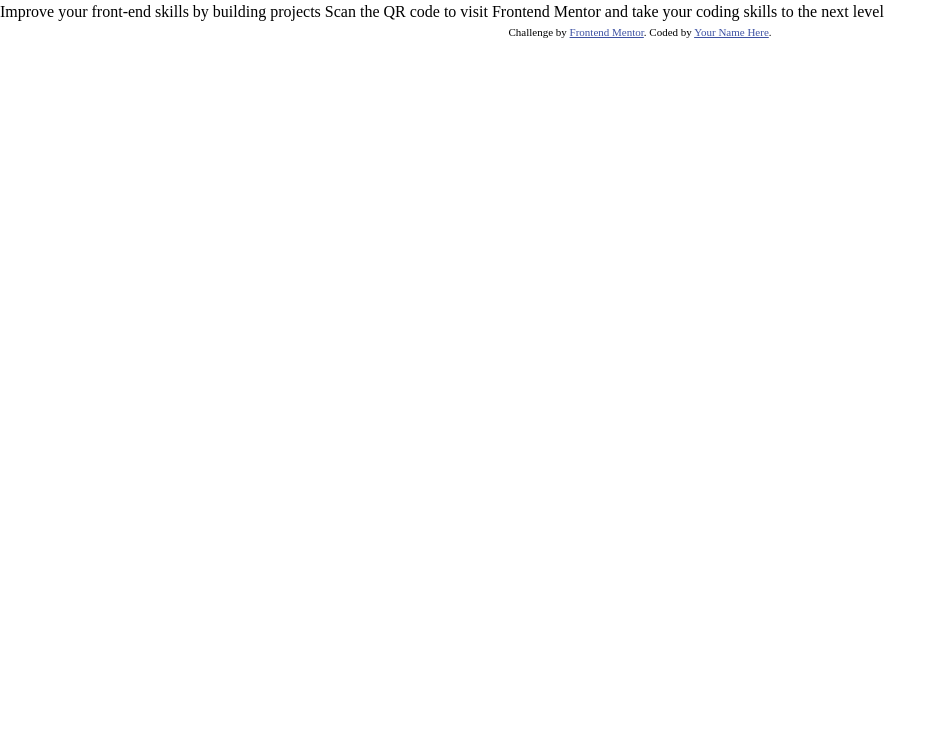
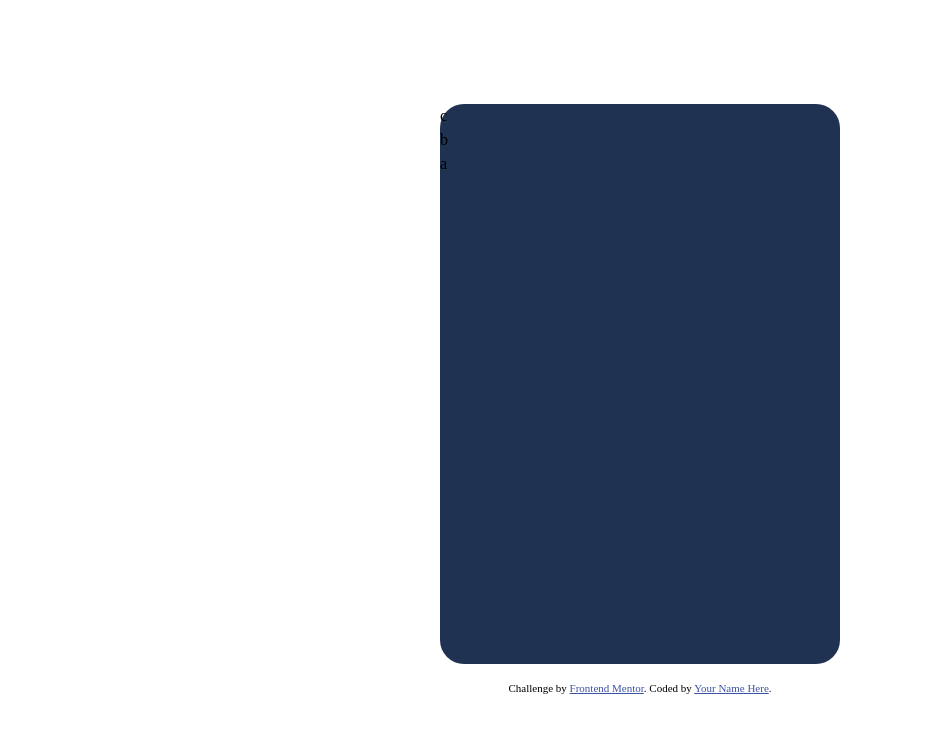
Before and after one commit to rsa015/qr_code_card, a plain HTML site: page index.html in a window 1280 px wide. Shown: the whole page, without its empty margins (0-946 px from the left). Drawn offline with Linux system fonts and the light colour scheme.

Commit message:
set up the structure

```diff
--- a/index.css
+++ b/index.css
@@ -34,3 +34,44 @@ picture {
     max-width: 100%;
     display: block;
 }
+
+
+/* define color variable */
+
+:root {
+    --my-white-color: White: hsl(0, 0%, 100%);
+    --my-lgray-color: hsl(212, 45%, 89%);
+    --my-grayish-blue: hsl(220, 15%, 55%);
+    --my-dark-blue: hsl(218, 44%, 22%);
+    --default-gap: 1rem;
+}
+
+
+/* Utility classes */
+
+.flex {
+    display: flex;
+}
+
+.grid {
+    display: grid;
+}
+
+
+
+/* Custom classes */
+
+.main_container {
+    align-items: center;
+    justify-content: center;
+    flex-direction: column;
+    gap: var(--default-gap, 2rem)
+}
+
+.qr_box {
+    flex-direction: column;
+    border-radius: 1.5rem;
+    background-color: var(--my-dark-blue);
+    width: 25rem;
+    height: 35rem;
+}
--- a/index.html
+++ b/index.html
@@ -15,12 +15,18 @@
     .attribution a { color: hsl(228, 45%, 44%); }
   </style>
 </head>
-<body>
-  <main>
-    Improve your front-end skills by building projects
-    Scan the QR code to visit Frontend Mentor and take your coding skills to the next level
+<body class="main_container flex">
+  <main class="qr_box flex">
+    <div class="qr_code_container">
+      c
+    </div>
+    <div class="improve_txt_container">
+      b
+    </div>
+    <div class="visit_msg">
+      a
+    </div>
   </main>
-
   <footer>
     <div class="attribution">
       Challenge by <a href="https://www.frontendmentor.io?ref=challenge" target="_blank">Frontend Mentor</a>.
```
